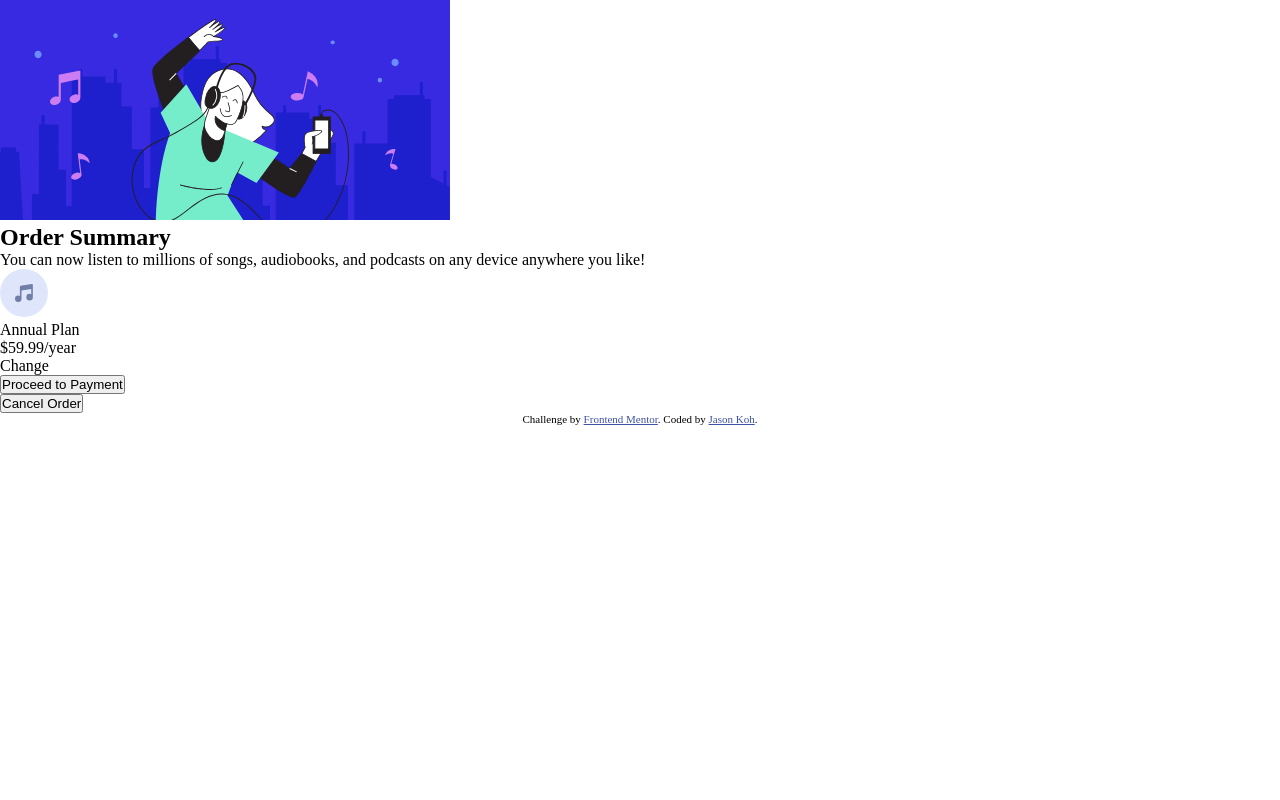
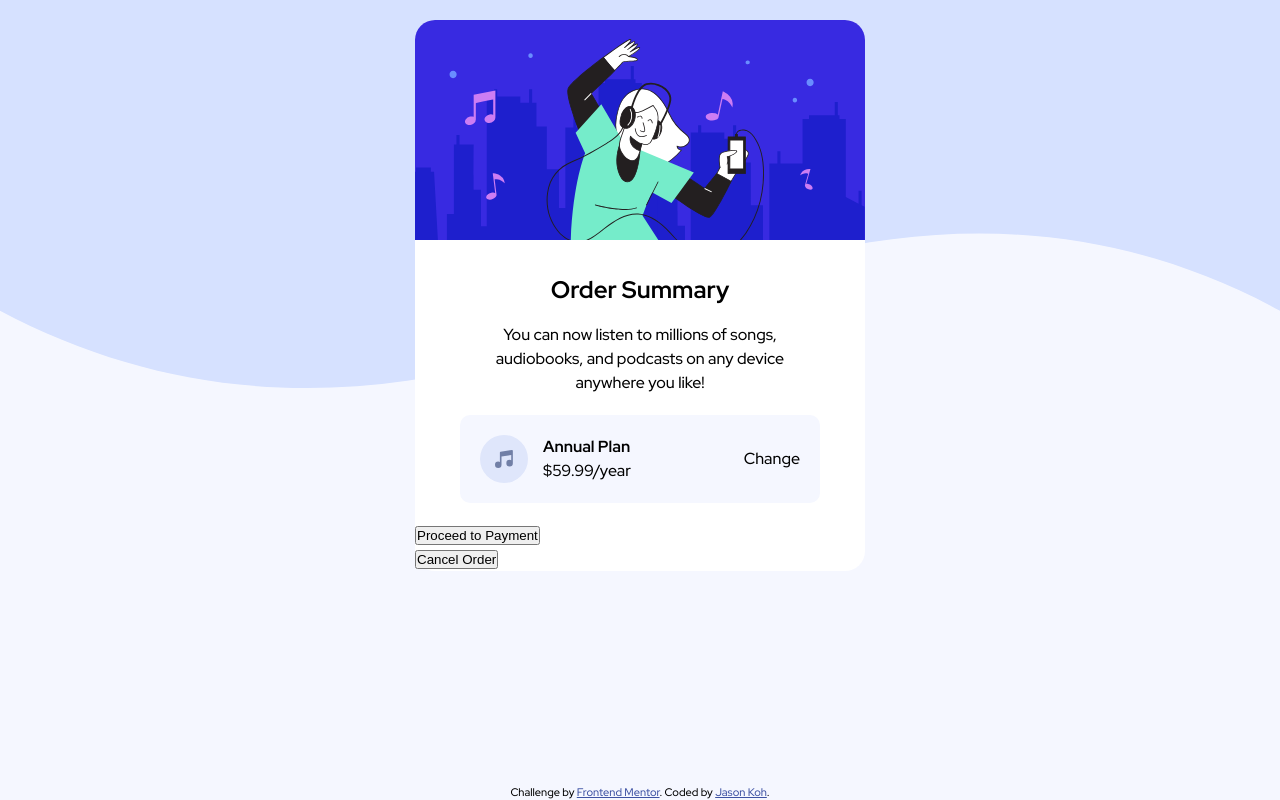
Before and after one commit to jasonkwm/order-summary-component-main, a plain HTML site: page index.html in a window 1280 px wide. Drawn offline with Linux system fonts and the light colour scheme.

Commit message:
change writing style in css to scss

```diff
--- a/index.html
+++ b/index.html
@@ -2,16 +2,24 @@
 <html lang="en">
   <head>
     <meta charset="UTF-8" />
+    <!-- displays site properly based on user's device -->
     <meta name="viewport" content="width=device-width, initial-scale=1.0" />
-    <!-- displays site properly based on user's device -->
 
+    <!-- font family link-->
+    <link rel="preconnect" href="https://fonts.googleapis.com" />
+    <link rel="preconnect" href="https://fonts.gstatic.com" crossorigin />
+    <link
+      href="https://fonts.googleapis.com/css2?family=Red+Hat+Display:wght@500;700;900&display=swap"
+      rel="stylesheet"
+    />
+    <!-- font family link-->
     <link
       rel="icon"
       type="image/png"
       sizes="32x32"
       href="./images/favicon-32x32.png"
     />
-    <link rel="stylesheet" href="style.css" />
+    <link rel="stylesheet" href="./styles/style.css" />
     <title>Frontend Mentor | Order summary card</title>
 
     <!-- Feel free to remove these styles or customise in your own stylesheet 👍 -->
@@ -42,14 +50,19 @@
         </p>
       </section>
       <section class="plan-section">
-        <div><img src="./images/icon-music.svg" alt="Music Icon" /></div>
-        <div>
-          <ul>
-            <li>Annual Plan</li>
-            <li>$59.99/year</li>
-          </ul>
+        <div class="plan-left">
+          <div class="plan-img-div">
+            <img src="./images/icon-music.svg" alt="Music Icon" />
+          </div>
+          <div class="plan-ul-div">
+            <ul>
+              <li>Annual Plan</li>
+              <li>$59.99/year</li>
+            </ul>
+          </div>
         </div>
-        <div>Change</div>
+
+        <div class="plan-right">Change</div>
       </section>
 
       <section class="button-section">
--- /dev/null
+++ b/styles/style.scss
@@ -0,0 +1,79 @@
+* {
+  margin: 0;
+  padding: 0;
+  box-sizing: border-box;
+  line-height: 1.5;
+}
+
+body {
+  display: flex;
+  flex-direction: column;
+  justify-content: space-between;
+  height: 100vh;
+
+  font-family: "Red Hat Display", sans-serif;
+  font-size: 16px;
+
+  background-image: url(../images/pattern-background-desktop.svg);
+  background-repeat: no-repeat;
+  background-size: 100%;
+  background-color: hsl(225, 100%, 98%);
+}
+
+main {
+  width: 450px;
+  margin: 20px auto;
+  border-radius: 20px;
+  background-color: white;
+  .image-section {
+    min-height: 220px;
+    img {
+      border-radius: 20px 20px 0 0;
+    }
+  }
+
+  .summary-section {
+    text-align: center;
+    margin: 10px auto;
+    width: 80%;
+    h2 {
+      padding: 15px 0;
+    }
+  }
+
+  .plan-section {
+    margin: 20px auto;
+    padding: 20px 20px;
+    width: 80%;
+    border-radius: 10px;
+
+    display: flex;
+    justify-content: space-between;
+    align-items: center;
+
+    background-color: hsl(225, 100%, 98%);
+
+    .plan-left {
+      display: flex;
+      justify-content: space-around;
+      align-items: center;
+      .plan-img-div {
+        height: 48px;
+      }
+
+      .plan-ul-div {
+        margin-left: 10px;
+        ul {
+          list-style-type: none;
+          margin-left: 5px;
+          li:first-child {
+            font-weight: 700;
+          }
+        }
+      }
+    }
+  }
+
+  .button-section {
+  }
+}
```
Also changed, not shown: style.css (deleted), styles/style.css (added), 1 other file.
